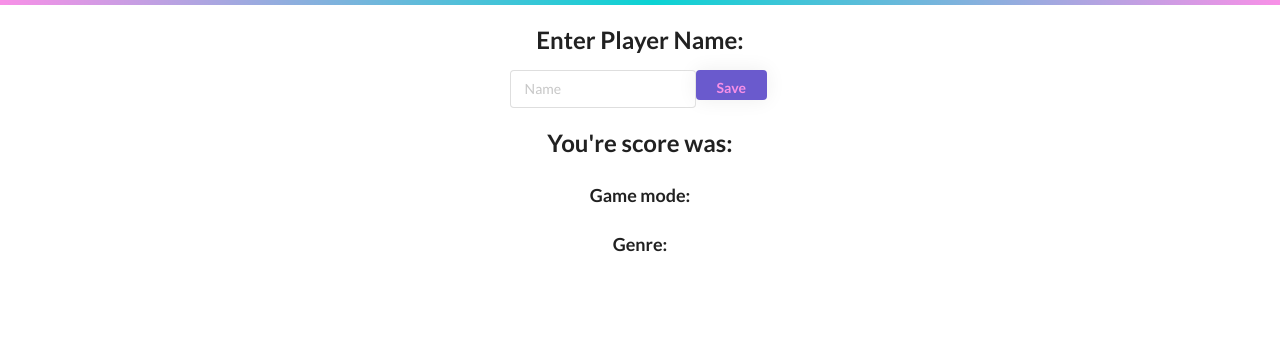
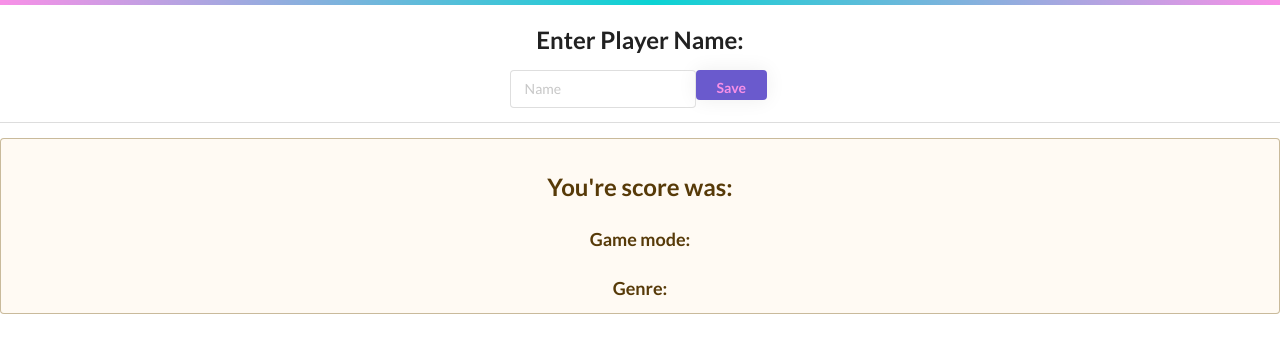
Before and after one commit to NicolasFlamel/Cinephiliac, a plain HTML site: page gameover.html in a window 1280 px wide. Shown: the part 93-446 px from the top of the page. Drawn offline with nearby package versions, Linux system fonts and the light colour scheme.

Commit message:
fixed the gameover.html to normal

```diff
--- a/gameover.html
+++ b/gameover.html
@@ -27,8 +27,8 @@
                 <button class="ui button" type="button">Save</button>
             </div>
         </section>
-        <div class="ui-divider"></div>
-        <section id="score" class="ui-warning-message">
+        <div class="ui divider"></div>
+        <section id="score" class="ui warning message">
             <!-- display results -->
             <h2>You're score was: <span class="results"></span></h2>
             <h3>Game mode: <span class="results"></span></h3>
```
